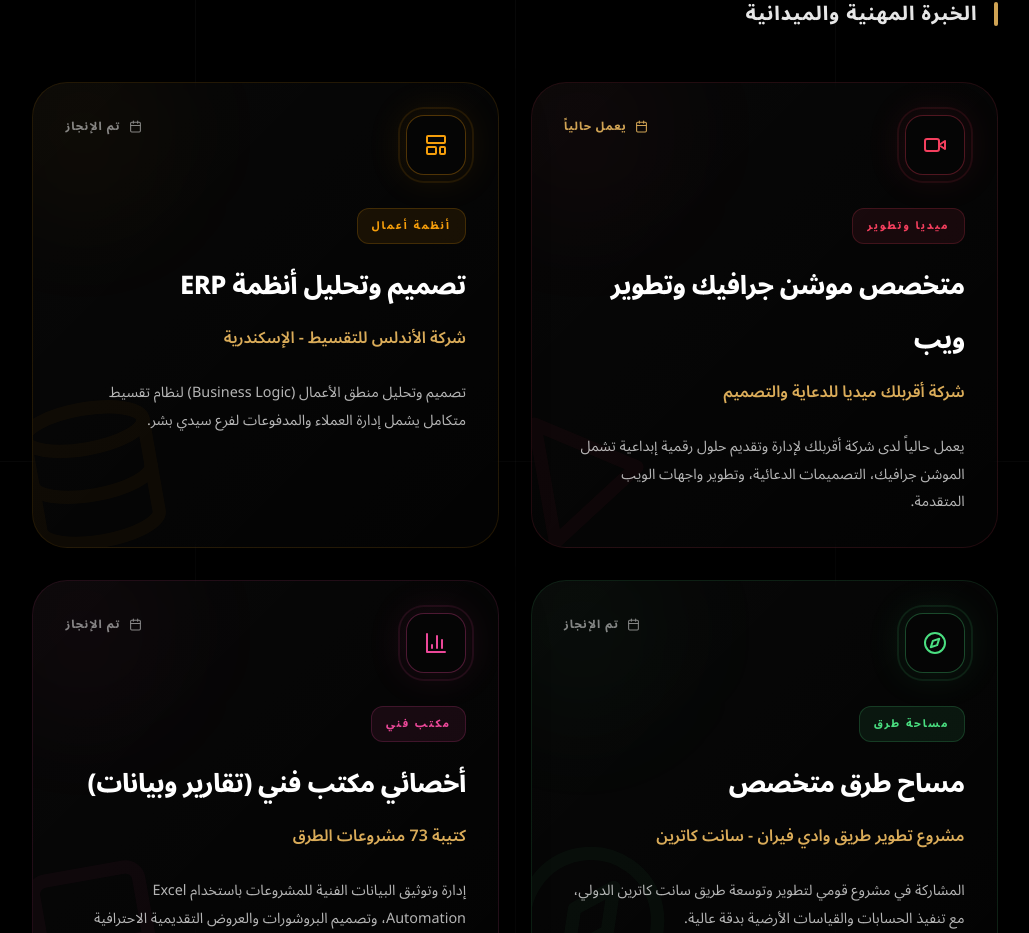
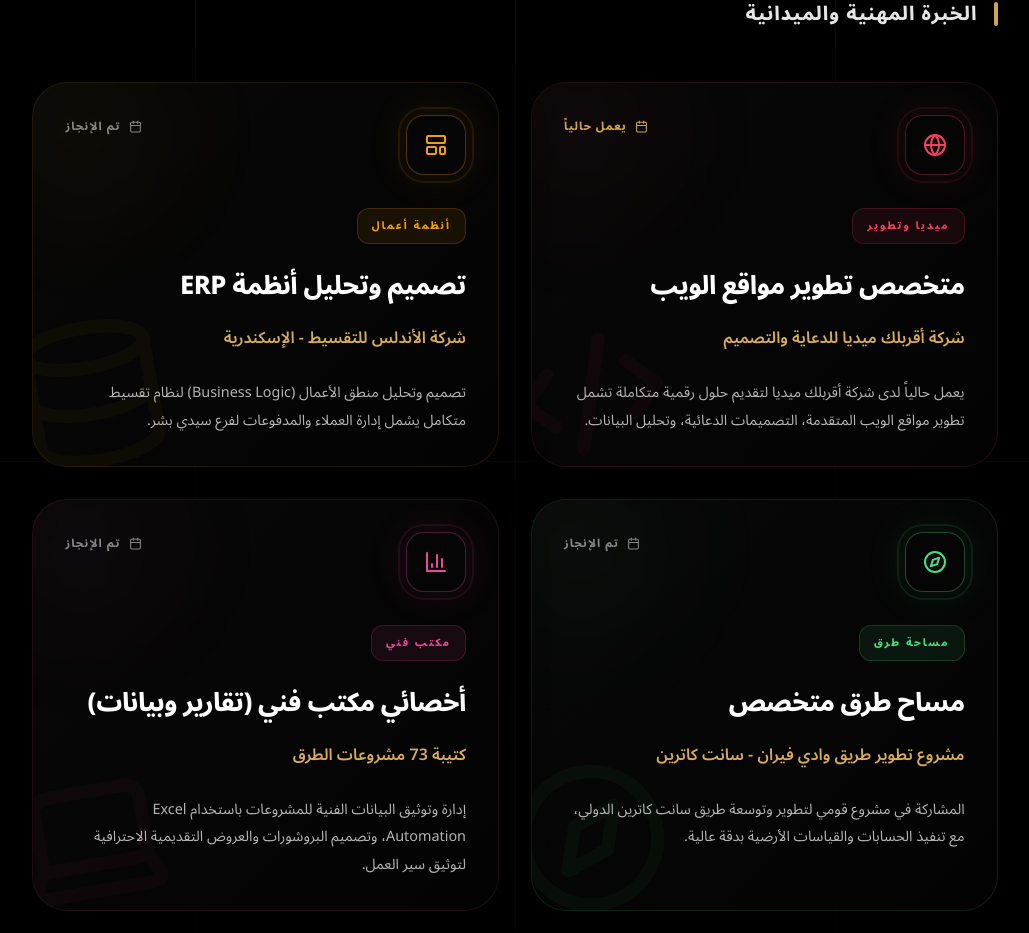
Before and after one commit to ahmedyasser1234/cv, a React (Vite) app: page / in a window 1280 px wide. Shown: the part 5939-6872 px from the top of the page, without its empty margins (125-1154 px from the left). Built offline with nearby package versions, Linux system fonts and the light colour scheme.

Commit message:
Remove motion graphics from Aqrablik card

```diff
--- a/src/i18n.js
+++ b/src/i18n.js
@@ -70,9 +70,9 @@ const resources = {
         freelance_design_title: 'مصمم عروض تقديمية وبروشورات',
         freelance_design_place: 'خدمات إبداعية مستقلة',
         freelance_design_desc: 'ابتكار تصاميم إبداعية للعروض التقديمية الاحترافية (Pitch Decks) والبروشورات الإعلانية المطبوعة والرقمية بلمسة فنية جذابة.',
-        aqrablik_title: 'متخصص موشن جرافيك وتطوير ويب',
+        aqrablik_title: 'متخصص تطوير مواقع الويب',
         aqrablik_place: 'شركة أقربلك ميديا للدعاية والتصميم',
-        aqrablik_desc: 'يعمل حالياً لدى شركة أقربلك لإدارة وتقديم حلول رقمية إبداعية تشمل الموشن جرافيك، التصميمات الدعائية، وتطوير واجهات الويب المتقدمة.',
+        aqrablik_desc: 'يعمل حالياً لدى شركة أقربلك ميديا لتقديم حلول رقمية متكاملة تشمل تطوير مواقع الويب المتقدمة، التصميمات الدعائية، وتحليل البيانات.',
       },
       languages: {
         title: 'اللغات',
@@ -189,9 +189,9 @@ const resources = {
         freelance_design_title: 'Presentation & Brochure Designer',
         freelance_design_place: 'Creative Independent Services',
         freelance_design_desc: 'Creating innovative designs for professional pitch decks and printed/digital advertising brochures with a modern artistic touch.',
-        aqrablik_title: 'Motion Graphics & Web Specialist',
+        aqrablik_title: 'Web Development Specialist',
         aqrablik_place: 'Aqrablik Media for Advertising & Design',
-        aqrablik_desc: 'Currently working at Aqrablik Media, managing and delivering creative digital solutions including motion graphics, advertising designs, and advanced web development.',
+        aqrablik_desc: 'Currently working at Aqrablik Media, delivering integrated digital solutions including advanced web development, advertising designs, and data analysis.',
       },
       languages: {
         title: 'Languages',
--- a/src/sections/Experience.jsx
+++ b/src/sections/Experience.jsx
@@ -1,7 +1,7 @@
 import React from 'react';
 import { useTranslation } from 'react-i18next';
 import { motion } from 'framer-motion';
-import { GraduationCap, Award, Compass, BarChart3, LayoutTemplate, Calendar, Server, Database, Code2, Globe, Laptop, ShoppingBag, Palette, Brush, Briefcase, Video, Play, Monitor } from 'lucide-react';
+import { GraduationCap, Award, Compass, BarChart3, LayoutTemplate, Calendar, Server, Database, Code2, Globe, Laptop, ShoppingBag, Palette, Brush, Briefcase, Monitor } from 'lucide-react';
 
 const Experience = () => {
   const { t, i18n } = useTranslation();
@@ -43,8 +43,8 @@ const Experience = () => {
   const professionalItems = [
     {
       id: 'aqrablik',
-      icon: <Video size={24} />,
-      bgIcon: <Play size={160} />,
+      icon: <Globe size={24} />,
+      bgIcon: <Code2 size={160} />,
       title: t('experience.aqrablik_title'),
       place: t('experience.aqrablik_place'),
       desc: t('experience.aqrablik_desc'),
```
